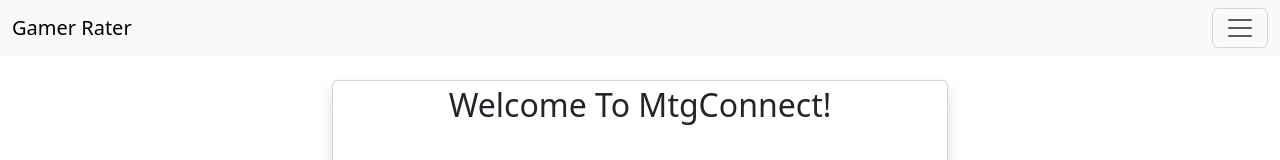
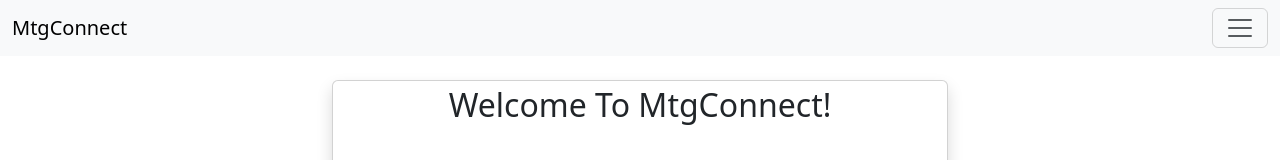
Before and after one commit to ccote95/python-MtgConnect, a React (Vite) app in the folder client/MtgConnect/: page / in a window 1280 px wide. Shown: the top 160 px of the page. Built offline with nearby package versions, Linux system fonts and the light colour scheme; sample sign-in values are in the browser's storage.

Commit message:
Changed the navbrand to match the name of the app

```diff
--- a/client/MtgConnect/src/Components/Nav.jsx
+++ b/client/MtgConnect/src/Components/Nav.jsx
@@ -13,7 +13,7 @@ export const NavBar = () => {
     return (
         <div>
             <Navbar color="light" light>
-                <NavbarBrand href='/'>Gamer Rater</NavbarBrand>
+                <NavbarBrand href='/'>MtgConnect</NavbarBrand>
                 <NavbarToggler onClick={toggleNavbar} className=''/>
                     <Collapse isOpen={!collapsed} navbar>
                 <Nav navbar>
```
